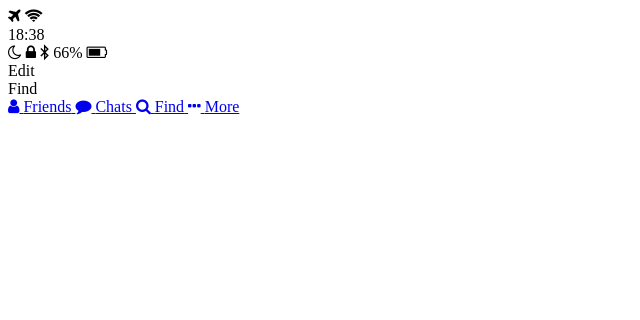
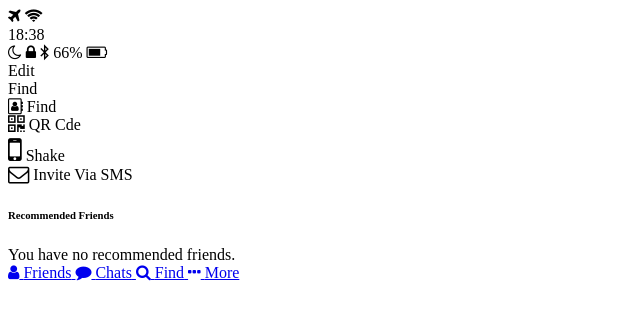
Before and after one commit to majaeseong/kakao_clone, a plain HTML site: page find.html in a window 1280 px wide. Shown: the whole page, without its empty margins (0-640 px from the left). Drawn offline with Linux system fonts and the light colour scheme.

Commit message:
find is over -css
find is over -css

```diff
--- a/find.html
+++ b/find.html
@@ -43,6 +43,37 @@
     </div>
   </header>
 
+  <main class="find">
+    <section class="find_options">
+      <div class="find_option">
+        <i class="fa fa-address-book-o" fa-lg aria-hidden="true"></i>
+        <span class="find_option_title">Find</span>
+      </div>
+      <div class="find_option">
+        <i class="fa fa-qrcode fa-lg" aria-hidden="true"></i>
+        <span class="find_option_title">QR Cde</span>
+      </div>
+      <div class="find_option">
+        <i class="fa fa-mobile fa-2x" aria-hidden="true"></i>
+        <span class="find_option_title">Shake</span>
+      </div>
+      <div class="find_option">
+        <i class="fa fa-envelope-o fa-lg" aria-hidden="true"></i>
+        <span class="find_option_title">Invite Via SMS</span>
+      </div>
+    </section>
+    <section class="find_recommended">
+      <header>
+        <h6 class="recommended_title">Recommended Friends</h6>
+      </header>
+      <div class="recommended_none">
+        <span class="recommended_text">
+          You have no recommended friends.
+        </span>
+      </div>
+    </section>
+  </main>
+
   <nav class="tab_bar">
     <a href="index.html" class="tab_bar_bar">
       <i class="fa fa-user" aria-hidden="true"></i>
```
